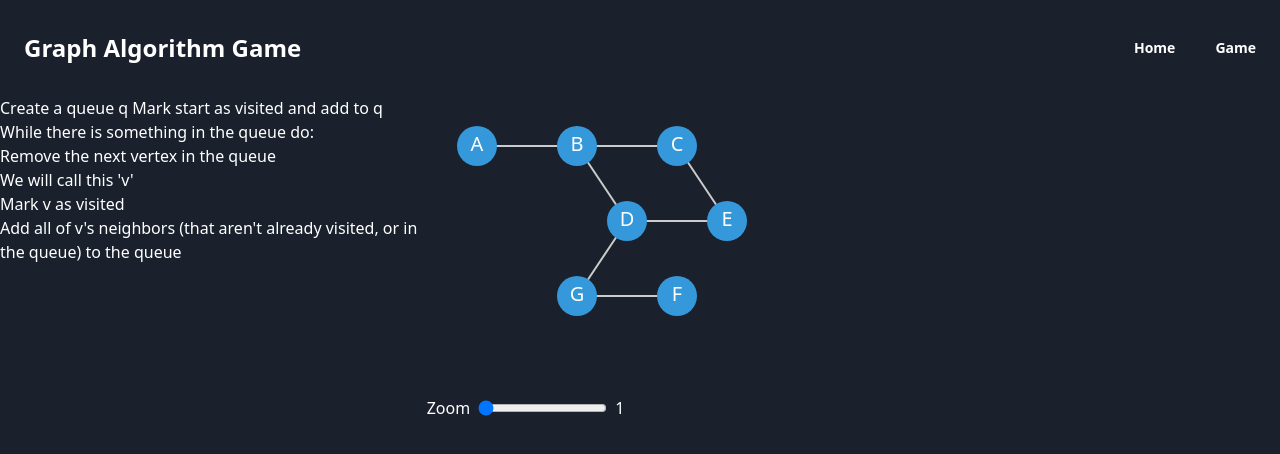
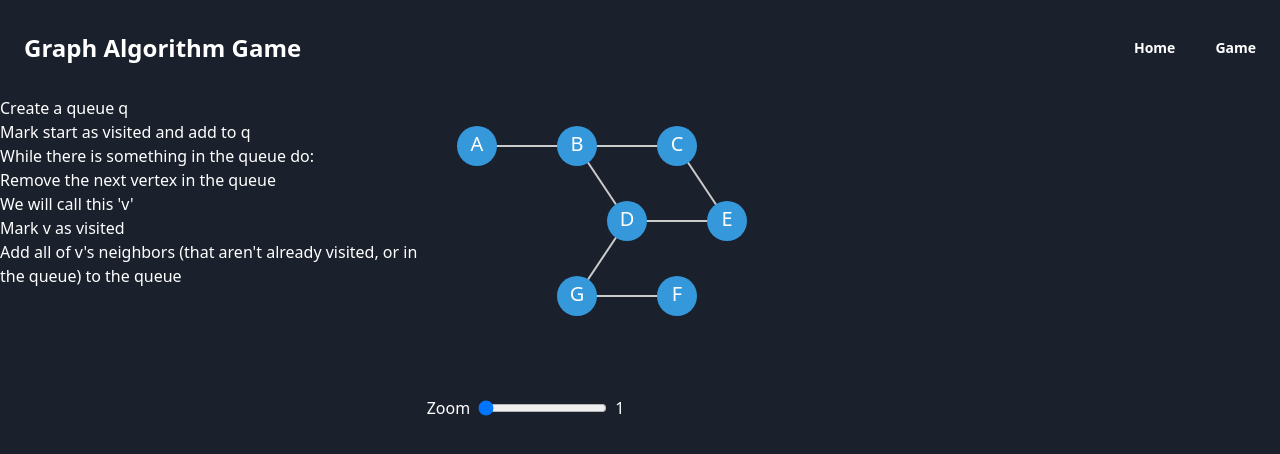
Before and after one commit to gyr1967/graph-algorithm-game, a Vue app in the folder game/frontend/: page /graph-algorithm-game/game/bfs/visualise in a window 1280 px wide. Shown: the top 454 px of the page. Built offline with nearby package versions, Linux system fonts and the light colour scheme.

Commit message:
divify pseudocode

```diff
--- a/game/frontend/src/components/BFSPseudo.vue
+++ b/game/frontend/src/components/BFSPseudo.vue
@@ -1,6 +1,7 @@
 <template>
-    Create a queue q Mark start as visited and add to q While there is something
-    in the queue do:
+    <div>Create a queue q</div>
+    <div>Mark start as visited and add to q</div>
+    <div>While there is something in the queue do:</div>
     <ul>
         <li>Remove the next vertex in the queue</li>
         <li>We will call this 'v'</li>
```
